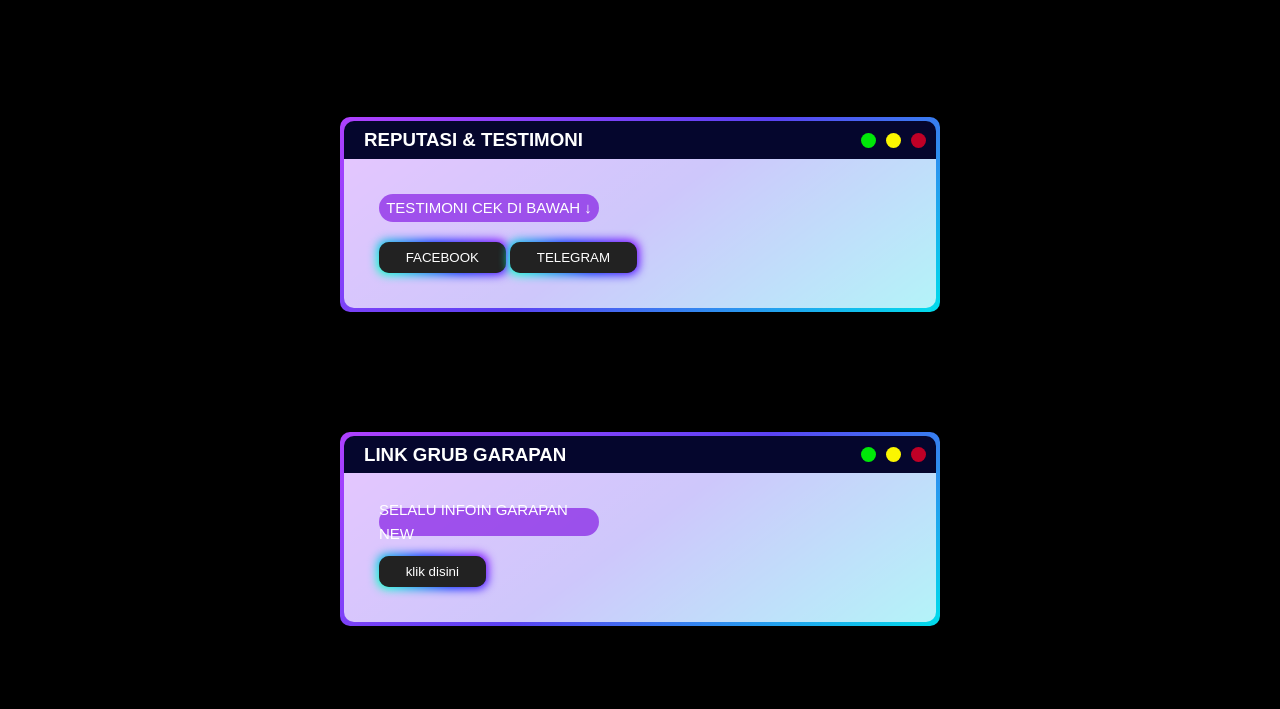
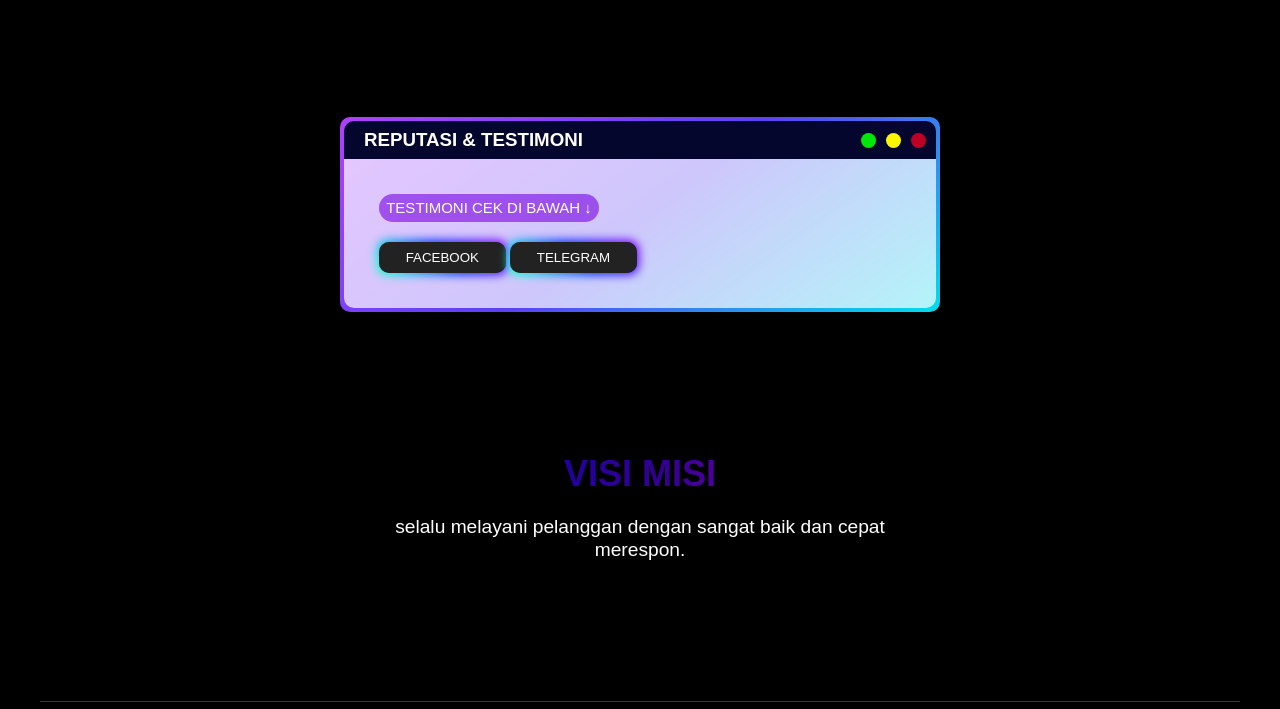
Before and after one commit to seazyc/seazyc.github.io, a plain HTML site: page index.html in a window 1280 px wide. Shown: the part 2052-2761 px from the top of the page. Drawn offline with Linux system fonts and the light colour scheme.

Commit message:
Update index.html

```diff
--- a/index.html
+++ b/index.html
@@ -59,7 +59,7 @@
                     </div>
                 </div>
                 <div class="teks-h1">
-                    <h1>OPEN <span class="bg-ha">CONVERT & KYC</span>
+                    <h1>OPEN <span class="bg-ha">ORDER HDI & KYC</span>
                         <br>
                        BY <span class="highlight">AldiXF</span></h1>
                 </div>
@@ -67,7 +67,7 @@
                 	<span class="highlight">MELAYANI JASA CONVERT SALDO DIGITAL</span></h1>
                 </div>
                 <div class="teks-p1">
-                    <p style="font-size: 13px;"> [ PAYPAL - CRYPTO - PULSA - DOLLAR - CHIP HIGGS DOMINO ISLAND - SCAN - TARIK TUNAI ]</br> </br> SELALU OPEN GARAPAN KYC</p>
+                    <p style="font-size: 13px;"> [ PAYPAL - CRYPTO - PULSA - DOLLAR - CHIP HIGGS DOMINO ISLAND - SCAN - TARIK TUNAI ]</br> </br> SELALU READY CHIP HIGGS DOMINO!</p>
                 </div>
                 <div class="typing-effect-container">
                     <div class="static-text">kenapa aldixf?</div>
@@ -308,36 +308,6 @@
  </div>  </div>  </div>   </div>
 
 
- <div class="chartalo getar"id="chart">
-                    <div class="chart-header">
-                        <div class="teks-chart">
-                            <h3>LINK GRUB GARAPAN </h3>
-                        </div>
-                        <div class="lingkaran-container">
-                            <div class="lingkaran"></div>
-                            <div class="lingkaran"></div>
-                            <div class="lingkaran"></div>
-                        </div>
-                    </div>
-                    <div class="chart-content">
-                        <div class="item33">
-                            <div class="container-items">
-                                <div class="early">
-                                    <div class="teks-early">
-                                        <h1>SELALU INFOIN GARAPAN NEW</h1>
-                                    </div>
-                                </div>
-                                <div class="teks-judul2">
-                                    <div class="judul-teks">
-                                    </div>
-                                </div>
-                                <div class="teks-teks2">
-                                    <div class="teks2">
-                                    </div>
-                                </div>
-                                <button class="button-85" role="button" onclick="garapan()">klik disini</button>
- </div>  </div>  </div>   </div>
-
                 </div>
             </div>
         </div>
```
